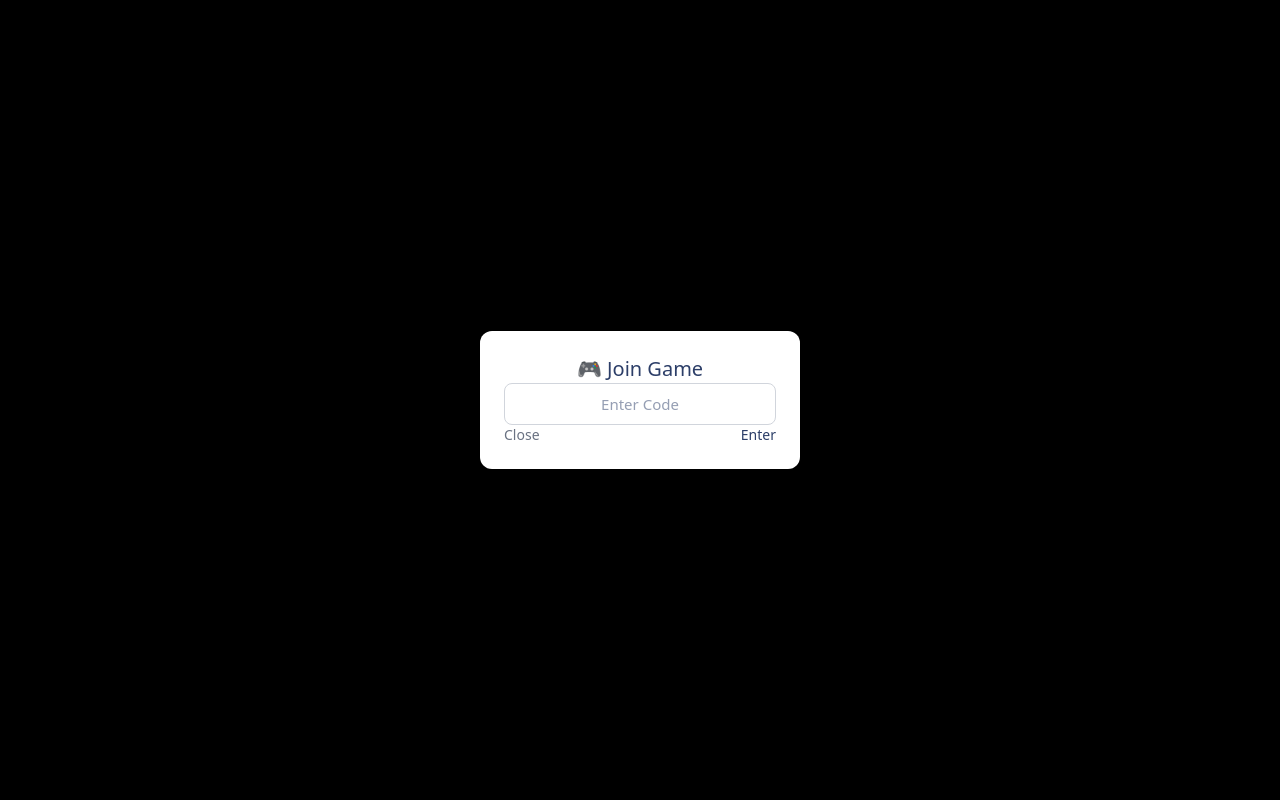
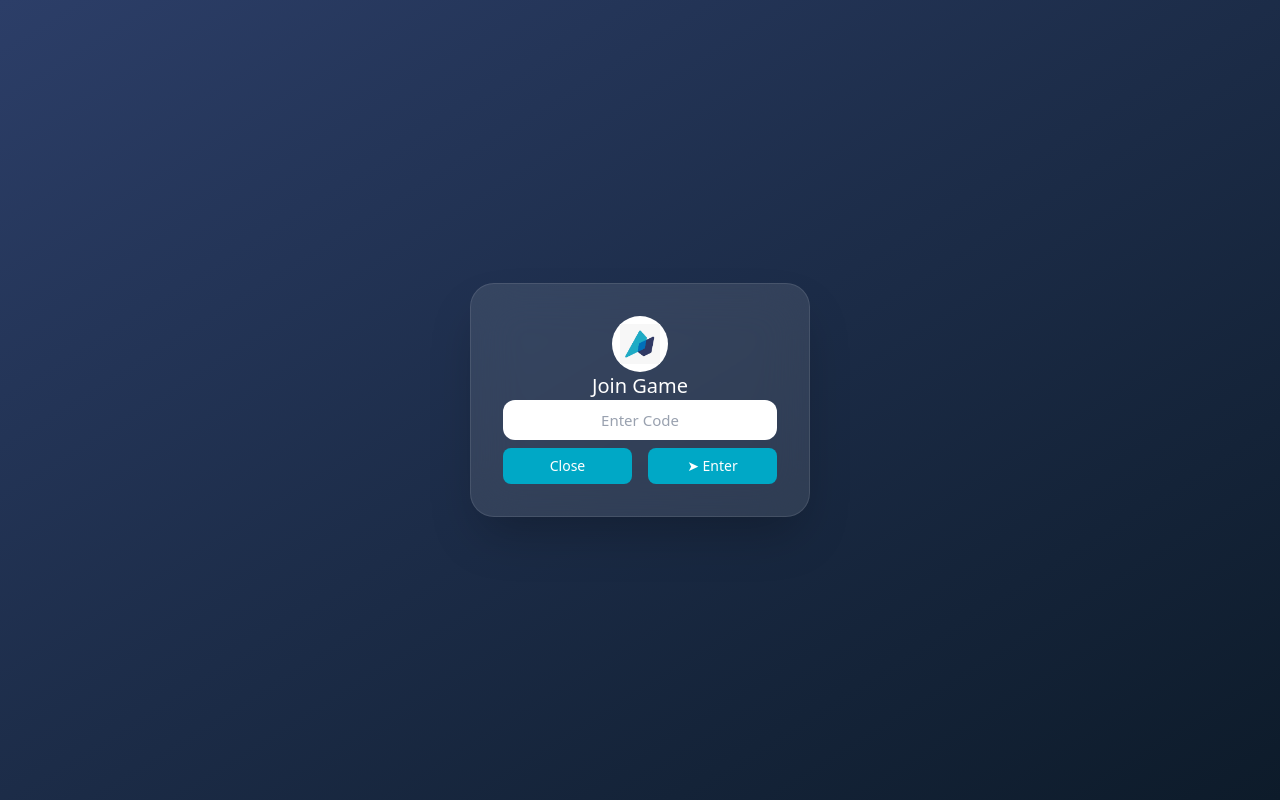
Before and after one commit to faizhalifunn/VueToAPI, a Vue app: page / in a window 1280 px wide. Both pictures are taken after a click on the button "Play Now". Built offline with nearby package versions, Linux system fonts and the light colour scheme.

Commit message:
Update FE3

```diff
--- a/src/components/EndResult.vue
+++ b/src/components/EndResult.vue
@@ -53,7 +53,7 @@
             >
               <span class="font-semibold">{{ index + 1 }}</span>
               <span class="font-medium">{{ team.team || 'N/A' }}</span>
-              <span class="font-mono">{{ formatNumber(team.endResult.TotalContributionPoint) }}</span>
+              <span class="font-mono">{{ formatNumber(team.endResult.TotalContributionMargin) }}</span>
               <span class="font-mono">{{ formatNumber(team.endResult.TotalAchievementStar) }}</span>
               <span class="font-mono font-bold">{{ formatNumber(team.endResult.TotalScore) }}</span>
             </div>
@@ -257,7 +257,7 @@ function drawSummaryChart() {
         label: team.team,
         data: sortedRounds.map((r) => {
           const match = (team.rounds || []).find((x) => x.round === r);
-          return match ? match.ContributionPoint : 0;
+          return match ? match.ContributionMargin : 0;
         }),
         borderColor: color,
         backgroundColor: color + '40',
--- a/src/components/FirstPage.vue
+++ b/src/components/FirstPage.vue
@@ -25,22 +25,16 @@ const closeJoinForm = () => {
 const selectRole = async (role) => {
   localStorage.setItem("userRole", role);
   await nextTick();
-  console.log("Role selected:", role);
-
   if (role === "Admin") {
     router.push("/admin");
-  } else if (role === "Strategic") {
-    router.push("/Join");
-  } else if (role === "Marketing") {
+  } else {
     router.push("/Join");
   }
 };
 
 const joinGame = async () => {
   const userRole = localStorage.getItem("userRole")?.trim();
-  console.log("User Role:", userRole);
-
-  if (!userRole || (userRole !== "Player" && userRole !== "Strategic" && userRole !== "Marketing")) {
+  if (!userRole || !["Player", "Strategic", "Marketing"].includes(userRole)) {
     alert("Invalid role. Please select a valid role before joining.");
     return;
   }
@@ -53,10 +47,7 @@ const joinGame = async () => {
   isProcessing.value = true;
 
   try {
-    const response = await fetch(
-      `https://api-fastify-pi.vercel.app/game/getgame/${joinGameCode.value}`,
-      { method: "GET" }
-    );
+    const response = await fetch(`https://api-fastify-pi.vercel.app/game/getgame/${joinGameCode.value}`);
     const result = await response.json();
 
     if (result.message === "Game retrieved successfully") {
@@ -65,17 +56,13 @@ const joinGame = async () => {
 
       switch (userRole) {
         case "Player":
-          router.push({ path: "/player" });
+          router.push("/player");
           break;
         case "Strategic":
-          router.push({ path: "/strategic" });
+          router.push("/strategic");
           break;
         case "Marketing":
-          router.push({ path: "/marketing" });
-          break;
-        default:
-          alert("Invalid role. Please select a valid role before joining.");
-          router.push("/");
+          router.push("/marketing");
           break;
       }
     } else {
@@ -91,8 +78,8 @@ const joinGame = async () => {
 </script>
 
 <template>
-  <div class="min-h-screen flex flex-col items-center justify-center bg-gradient-to-br from-[#2C3E68] to-[#0D1B2A] relative font-sans px-4 py-10">
-    <!-- 🔙 Tombol Back -->
+  <div class="min-h-screen flex flex-col items-center justify-center bg-gradient-to-br from-[#2C3E68] to-[#0D1B2A] font-sans px-4 py-10 relative">
+    <!-- Back Button -->
     <button
       @click="goBack"
       class="absolute top-4 left-4 bg-[#00A8C6] text-white px-4 py-2 rounded-lg font-medium hover:bg-[#2C3E68] transition hover:scale-105 shadow-md"
@@ -100,50 +87,64 @@ const joinGame = async () => {
       ← Back
     </button>
 
-    <!-- Ilustrasi -->
-    <div class="flex flex-col items-center animate-fade-in -mt-60 mb-44" style="z-index:10; position:relative;">
+    <!-- Logo -->
+    <div class="flex flex-col items-center animate-fade-in -mt-60 mb-44 z-10">
       <img :src="logo" alt="nuPMK Logo" class="w-24 h-24 rounded-full shadow-md" />
     </div>
 
-    <!-- Container Utama -->
-    <div class="bg-white/10 backdrop-blur-md text-white rounded-3xl shadow-2xl p-10 flex flex-col items-center space-y-6 max-w-md w-full animate-fade-in border border-white/20 relative z-10">
-      <!-- Tombol Play Now -->
+    <!-- Main Container -->
+    <div class="bg-white/10 backdrop-blur-md text-white rounded-3xl shadow-2xl p-10 flex flex-col items-center space-y-6 max-w-md w-full animate-fade-in border border-white/20 z-10">
       <button
         @click="openJoinForm"
-        class="bg-[#00A8C6] text-white text-lg font-semibold px-8 py-4 rounded-full w-full hover:bg-[#2C3E68] active:scale-95 transition shadow-xl hover:shadow-2xl duration-300 tracking-wide"
+        class="bg-[#00A8C6] text-white text-lg font-semibold px-8 py-4 rounded-full w-full hover:bg-[#2C3E68] active:scale-95 transition shadow-xl hover:shadow-2xl duration-300"
       >
-       Play Now
+        Play Now
       </button>
 
-      <!-- Pilihan Role (Admin, Strategic, Marketing) -->
       <div class="flex justify-center gap-x-6 mt-4">
-  <button @click="selectRole('Admin')" class="text-white text-sm font-medium hover:text-[#00A8C6] transition duration-200 underline-offset-2 hover:underline">Admin</button>
-  <button @click="selectRole('Strategic')" class="text-white text-sm font-medium hover:text-[#00A8C6] transition">Strategic</button>
-  <button @click="selectRole('Marketing')" class="text-white text-sm font-medium hover:text-[#00A8C6] transition">Marketing</button>
-</div>
+        <button @click="selectRole('Admin')" class="text-white text-sm font-medium hover:text-[#00A8C6] transition">Admin</button>
+        <button @click="selectRole('Strategic')" class="text-white text-sm font-medium hover:text-[#00A8C6] transition">Strategic</button>
+        <button @click="selectRole('Marketing')" class="text-white text-sm font-medium hover:text-[#00A8C6] transition">Marketing</button>
+      </div>
     </div>
 
-    <!-- Form Join Game (Modal) -->
-    <div v-if="showPlayerForm" class="fixed inset-0 flex items-center justify-center bg-black bg-opacity-40 backdrop-blur-sm z-50">
-      <div class="bg-white rounded-xl shadow-xl p-6 w-80 animate-fade-in">
-        <h2 class="text-xl font-semibold text-center mb-4 text-[#2C3E68]">🎮 Join Game</h2>
+    <!-- Modal Join Game -->
+    <div v-if="showPlayerForm" class="fixed inset-0 flex items-center justify-center bg-gradient-to-br from-[#2C3E68] to-[#0D1B2A] backdrop-blur-md z-50">
+      <div class="bg-white/10 backdrop-blur-xl text-white rounded-3xl shadow-2xl p-8 w-[340px] flex flex-col items-center space-y-4 border border-white/10 animate-fade-in">
+        <div class="flex flex-col items-center">
+          <div class="bg-white rounded-full p-2 mb-2">
+            <img :src="logo" alt="Gamepad Icon" class="w-10 h-10" />
+          </div>
+          <h2 class="text-xl font-bold">Join Game</h2>
+        </div>
+
         <input
           v-model="joinGameCode"
           type="text"
           placeholder="Enter Code"
-          class="w-full px-4 py-2 border border-gray-300 text-[#2C3E68] rounded-lg text-center mt-2 focus:outline-none focus:ring-2 focus:ring-[#00A8C6]"
+          class="w-full px-4 py-2 text-center bg-white text-[#1C2541] rounded-xl placeholder-gray-400 focus:outline-none focus:ring-2 focus:ring-[#00A8C6] transition"
         />
-        <div class="flex justify-between mt-6">
-          <span @click="closeJoinForm" class="text-gray-500 text-sm cursor-pointer hover:text-[#00A8C6] transition">Close</span>
-          <span v-if="!isProcessing" @click="joinGame" class="text-[#2C3E68] text-sm font-medium cursor-pointer hover:text-[#00A8C6] transition">Enter</span>
-          <span v-else class="text-[#2C3E68] text-sm">Loading...</span>
+
+        <div class="flex justify-between w-full gap-4 pt-2">
+          <button
+            @click="closeJoinForm"
+            class="bg-[#00A8C6] text-white px-4 py-2 rounded-lg w-full text-sm hover:bg-[#2C3E68] active:scale-95 transition font-medium"
+          >
+           Close
+          </button>
+          <button
+            v-if="!isProcessing"
+            @click="joinGame"
+            class="bg-[#00A8C6] text-white px-4 py-2 rounded-lg w-full text-sm hover:bg-[#2C3E68] active:scale-95 transition font-medium"
+          >
+            ➤ Enter
+          </button>
+          <span v-else class="text-sm w-full text-center py-2">Loading...</span>
         </div>
       </div>
     </div>
   </div>
 </template>
-
-
 
 <style scoped>
 @keyframes fade-in {
--- a/src/components/LeaderboardChart.vue
+++ b/src/components/LeaderboardChart.vue
@@ -47,7 +47,7 @@
         const ctx = chartCanvas.value.getContext('2d');
         const datasets = teams.map(t => ({
           label: t.team,
-          data: t.rounds.map(r => r.ContributionPoint),
+          data: t.rounds.map(r => r.ContributionMargin),
           borderColor: `hsl(${Math.random() * 360}, 70%, 50%)`,
           fill: false,
           tension: 0.3
--- a/src/components/LeaderboardPage.vue
+++ b/src/components/LeaderboardPage.vue
@@ -40,7 +40,7 @@
         >
           <span class="text-gray-800 text-left">{{ index + 1 }}</span>
           <span class="text-gray-800 text-left">{{ team.team || 'N/A' }}</span>
-          <span class="text-gray-800 text-right font-mono">{{ formatNumber(team.data.ContributionPoint) }}</span>
+          <span class="text-gray-800 text-right font-mono">{{ formatNumber(team.data.ContributionMargin) }}</span>
           <span class="text-gray-800 text-right font-mono">{{ formatNumber(team.TotalBintang) }}</span>
           <button class="text-gray-500 hover:text-black transition font-bold text-center">•••</button>
         </div>
@@ -269,7 +269,7 @@ const fetchChartData = async () => {
     const teams = data.teams;
     console.log("📦 DATA TEAMS:", teams);
     console.log("🧪 LABELS", teams[0]?.rounds?.map(r => r.round));
-    console.log("🧪 POINTS", teams[0]?.rounds?.map(r => r.ContributionPoint));
+    console.log("🧪 POINTS", teams[0]?.rounds?.map(r => r.ContributionMargin));
 
     const hasValidData = Array.isArray(teams) && teams.length > 0 && Array.isArray(teams[0].rounds) && teams[0].rounds.length > 0;
 
@@ -305,7 +305,7 @@ const renderChart = (teams) => {
   const ctx = chartCanvas.value.getContext('2d');
   const datasets = teams.map(t => ({
     label: t.team,
-    data: t.rounds.map(r => Number(r.ContributionPoint) || 0),
+    data: t.rounds.map(r => Number(r.ContributionMargin) || 0),
     borderColor: `hsl(${Math.random() * 360}, 70%, 50%)`,
     fill: false,
     tension: 0.3,
```
